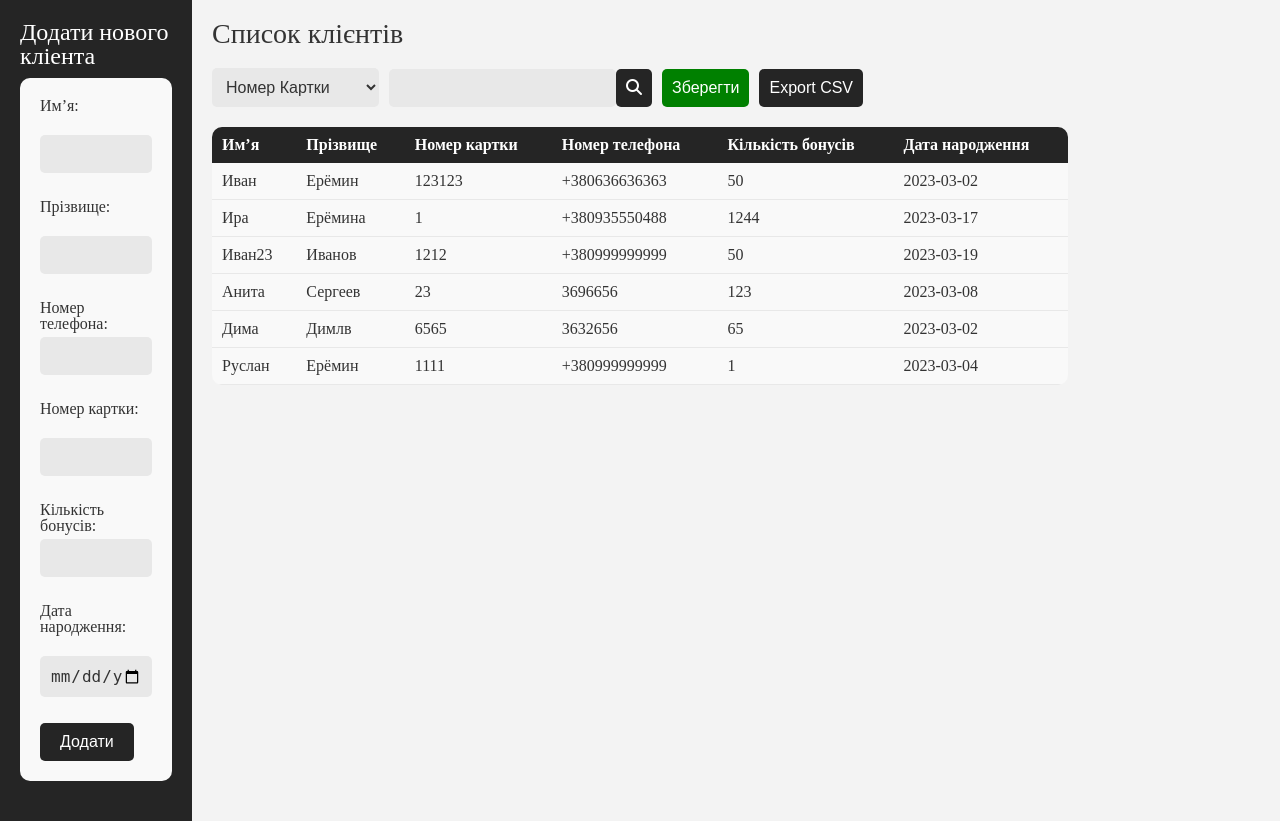
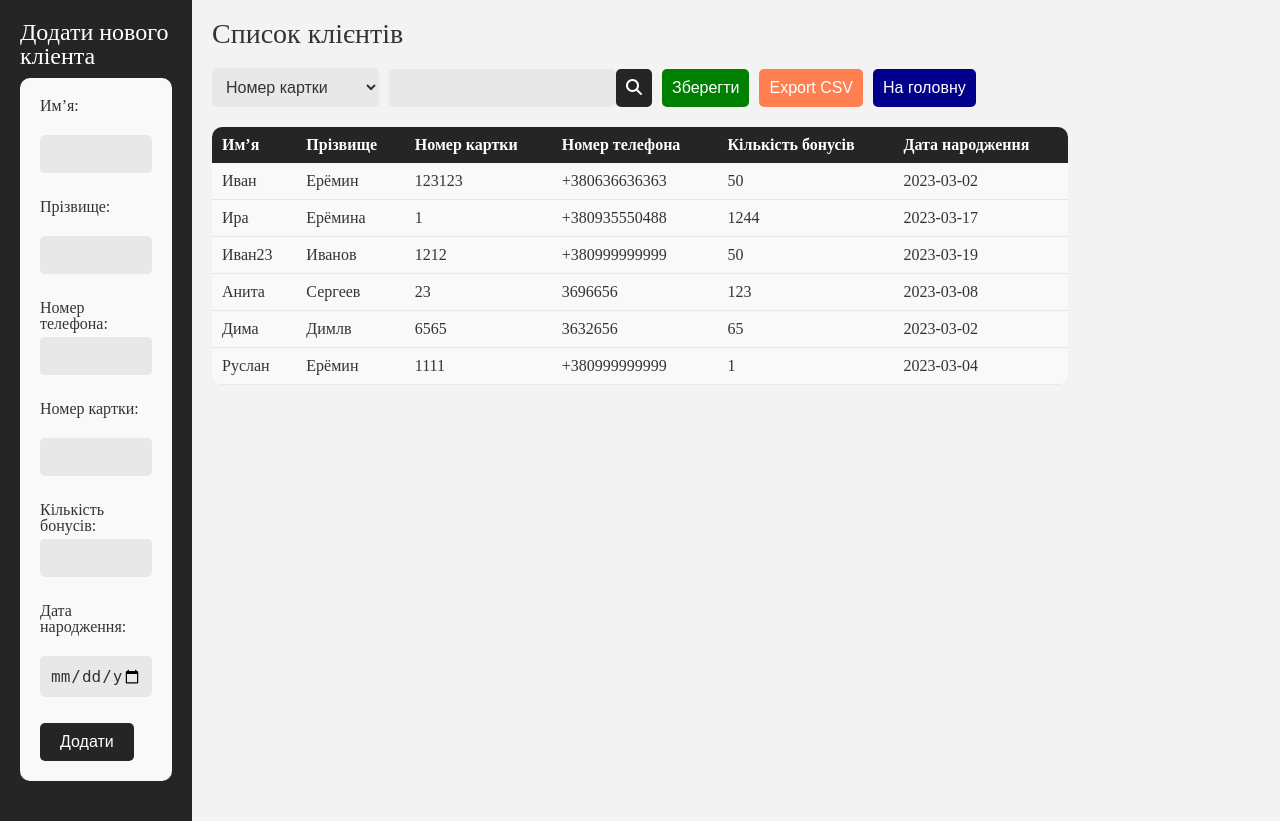
Before and after one commit to prmoriarty212/prmoriarty212-Bonus-card, a Flask app: page / in a window 1280 px wide. Run offline with Flask 3, Linux system fonts and the light colour scheme.

Commit message:
Added refresh button

```diff
--- a/static/script.js
+++ b/static/script.js
@@ -87,6 +87,7 @@ function search() {
 document.addEventListener('DOMContentLoaded', function () {
     refreshTableData(); // Refresh table data when the page is loaded
     document.getElementById('search_button').addEventListener('click', search); // Add this line to attach the event listener to the search button
+    document.getElementById('refresh_button').addEventListener('click', refreshTableData);
 });
 
     // Refresh table data when the page is loaded
--- a/static/style.css
+++ b/static/style.css
@@ -300,7 +300,7 @@ h6 {
   padding: 10px;
   border: none;
   border-radius: 5px;
-  background-color: #252525;
+  background-color: coral !important;
   color: #fff;
   font-size: 16px;
   cursor: pointer;
@@ -310,3 +310,20 @@ h6 {
 .export-btn:hover {
   background-color: #1f1b18;
 }
+
+/* Refresh-btn */
+.refresh-btn {
+  background-color: darkblue !important;
+  color: #fff;
+  border: none;
+  border-radius: 5px;
+  padding: 10px 20px;
+  font-size: 16px;
+  cursor: pointer;
+  margin-left: 10px;
+  white-space: nowrap;
+}
+
+.refresh-btn:hover {
+  background-color: #1f1b18;
+}
--- a/templates/index.html
+++ b/templates/index.html
@@ -57,13 +57,14 @@
                     <h2>Список клієнтів</h2>
                     <div class="search-bar">
                         <select id="search_type">
-                            <option value="card_number">Номер Картки</option>
+                            <option value="card_number">Номер картки</option>
                             <option value="phone_number">Номер телефону</option>
                         </select>
                         <input type="text" id="search_query"> <!-- Rename this from "card_number" to "search_value" -->
                         <button id="search_button"><i class="fa-solid fa-magnifying-glass"></i></button>
                         <button class="confirm-btn-changes" id="saveChanges" onclick="saveChanges()">Зберегти</button>
                         <button class="export-btn" onclick="location.href='/export_csv'" type="button">Export CSV</button>
+                        <button class="refresh-btn" id="refresh_button">На головну</button>
 
                     </div>
                 </div>
```
